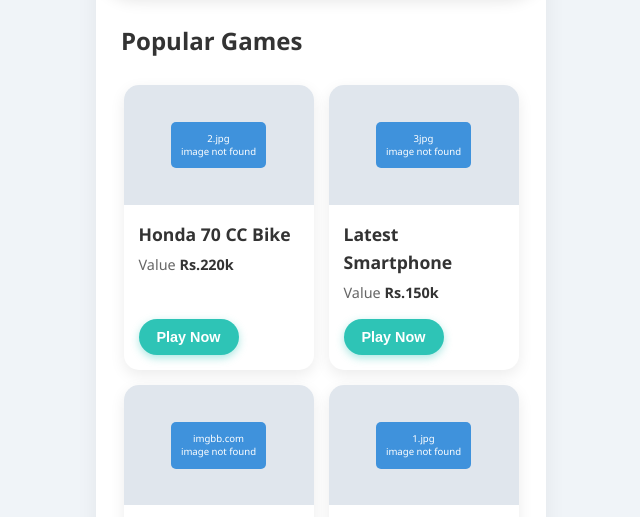
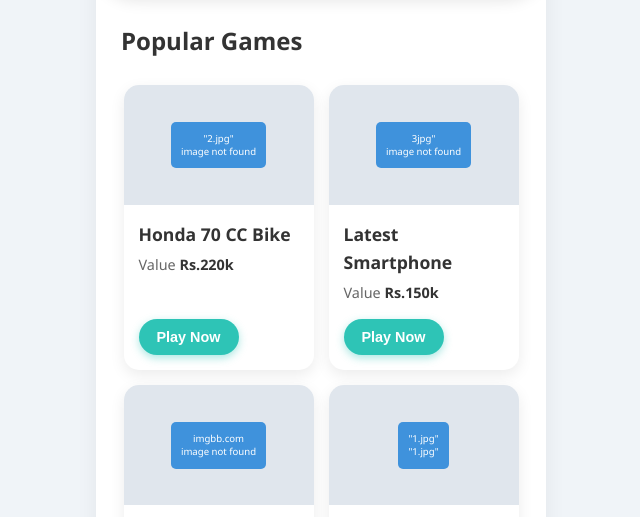
Before and after one commit to Fundplay/Game, a plain HTML site: page index.html in a window 1280 px wide. Shown: the part 239-756 px from the top of the page, without its empty margins (319-959 px from the left). Drawn offline with Linux system fonts and the light colour scheme; no server answers.

Commit message:
Update index.html

```diff
--- a/index.html
+++ b/index.html
@@ -44,7 +44,7 @@
                 <!-- Game Card 1: Honda 70 CC Bike -->
                 <div class="game-card">
                     <div class="image-placeholder">
-                        <span class="placeholder-text">2.jpg<br>image not found</span>
+                        <span class="placeholder-text">"2.jpg"<br>image not found</span>
                     </div>
                     <div class="game-details">
                         <h3 class="game-title">Honda 70 CC Bike</h3>
@@ -59,7 +59,7 @@
                 <!-- Game Card 2: Latest Smartphone -->
                 <div class="game-card">
                     <div class="image-placeholder">
-                        <span class="placeholder-text">3jpg<br>image not found</span>
+                        <span class="placeholder-text">3jpg"<br>image not found</span>
                     </div>
                     <div class="game-details">
                         <h3 class="game-title">Latest Smartphone</h3>
@@ -89,7 +89,7 @@
                 <!-- NEW Game Card 4: Smartwatch -->
                 <div class="game-card">
                     <div class="image-placeholder">
-                        <span class="placeholder-text">1.jpg<br>image not found</span>
+                        <span class="placeholder-text">"1.jpg"<br>"1.jpg"</span>
                     </div>
                     <div class="game-details">
                         <h3 class="game-title">Smartwatch</h3>
```
